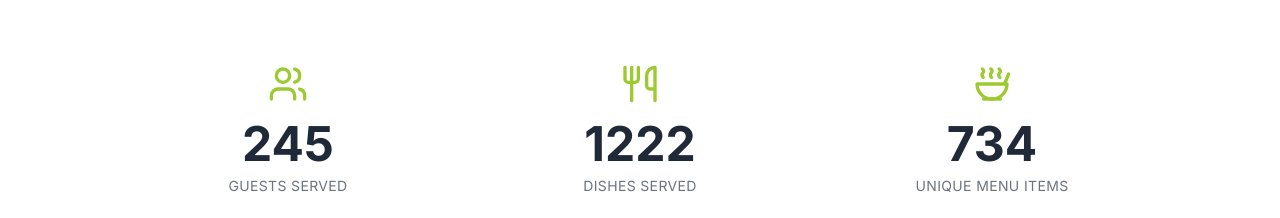
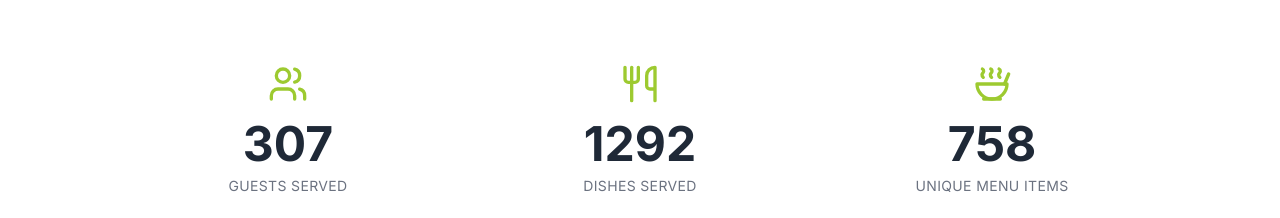
Before and after one commit to zariyatyasin/TKT-eats, a Next.js app: page / in a window 1280 px wide. Shown: the part 1280-1498 px from the top of the page. Built offline with nearby package versions, Linux system fonts and the light colour scheme; no server answers; the database is empty.

Commit message:
image change, number

```diff
--- a/components/home/image-garelly.tsx
+++ b/components/home/image-garelly.tsx
@@ -17,6 +17,26 @@ export default function Component() {
   const [count, setCount] = useState(0);
 
   const images = [
+    {
+      src: "https://res.cloudinary.com/dztq1zv9l/image/upload/v1740462748/All%20menu%20template/kkta2hzvulb87np8nkjp.png",
+      name: "Menu Template 1",
+    },
+    {
+      src: "https://res.cloudinary.com/dztq1zv9l/image/upload/v1740462558/All%20menu%20template/kxq78brvkyq0wo3fvqwq.png",
+      name: "Menu Template 2",
+    },
+    {
+      src: "https://res.cloudinary.com/dztq1zv9l/image/upload/v1740464596/All%20menu%20template/bexhctzcrrvnph6uxi1j.jpg",
+      name: "Menu Template 3",
+    },
+    {
+      src: "https://res.cloudinary.com/dztq1zv9l/image/upload/v1740462776/All%20menu%20template/kx54cmhuaurkxpoawjdg.png",
+      name: "Menu Template 4",
+    },
+    {
+      src: "https://res.cloudinary.com/dztq1zv9l/image/upload/v1740463473/All%20menu%20template/hxweer1vrhsmdkzfaxdf.jpg",
+      name: "Menu Template 5",
+    },
     {
       src: "https://res.cloudinary.com/dztq1zv9l/image/upload/v1738701039/02-01%20Valentine%20Crimson%20Living/xqocypekxlmbygsm9mel.jpg",
       name: "Valentine Crimson Living 1",
--- a/components/home/improve-tkt.tsx
+++ b/components/home/improve-tkt.tsx
@@ -93,10 +93,10 @@ export default function ImproveTkt() {
           Culinary Excellence
         </h2>
         <div className="grid grid-cols-1 md:grid-cols-3 gap-8 mb-16">
-          <StatCard icon={Users} end={245} label="Guests Served" />
-          <StatCard icon={Utensils} end={1222} label="Dishes Served" />
+          <StatCard icon={Users} end={307} label="Guests Served" />
+          <StatCard icon={Utensils} end={1292} label="Dishes Served" />
 
-          <StatCard icon={Soup} end={734} label="UNIQUE MENU ITEMS " />
+          <StatCard icon={Soup} end={758} label="UNIQUE MENU ITEMS " />
         </div>
       </div>
     </motion.section>
```
